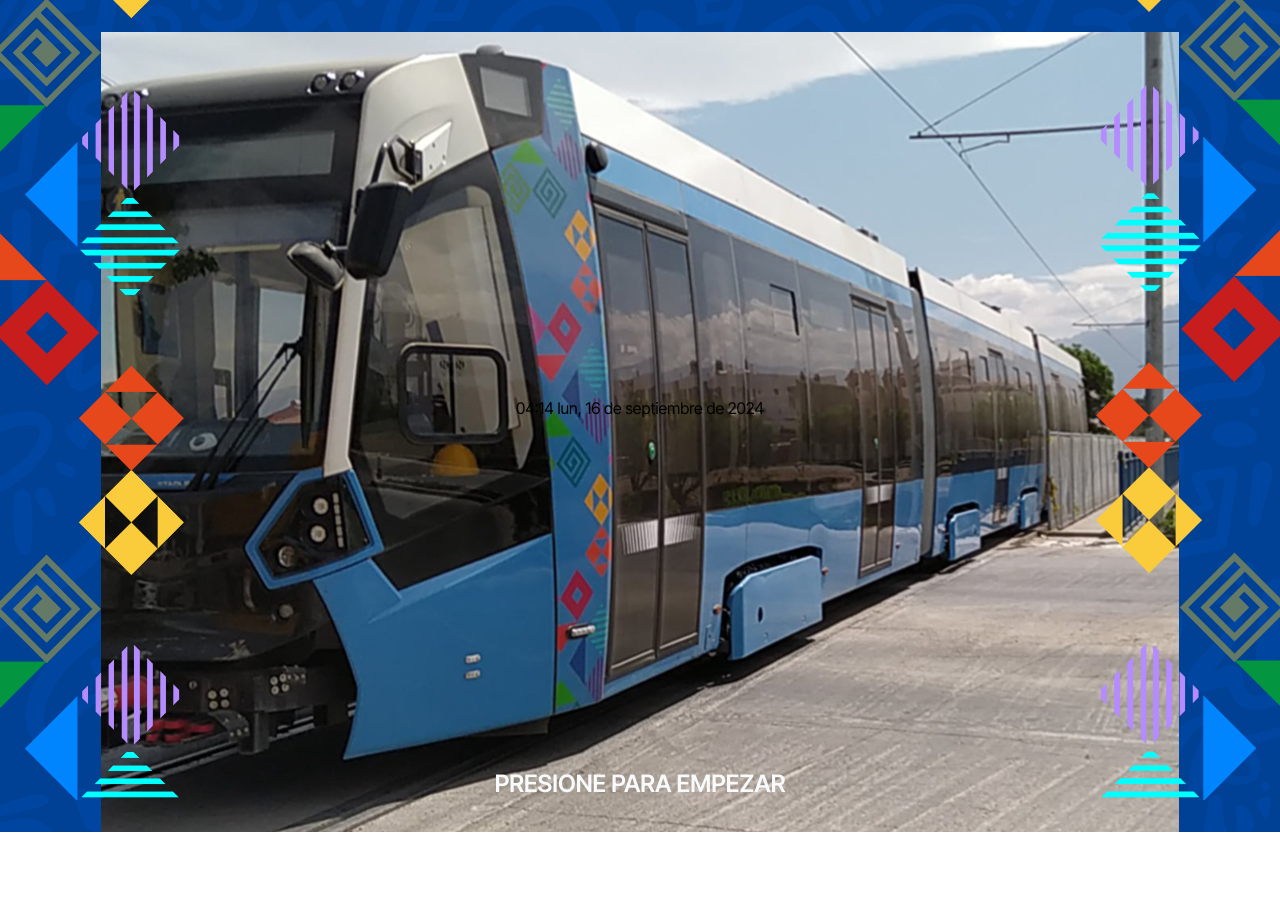
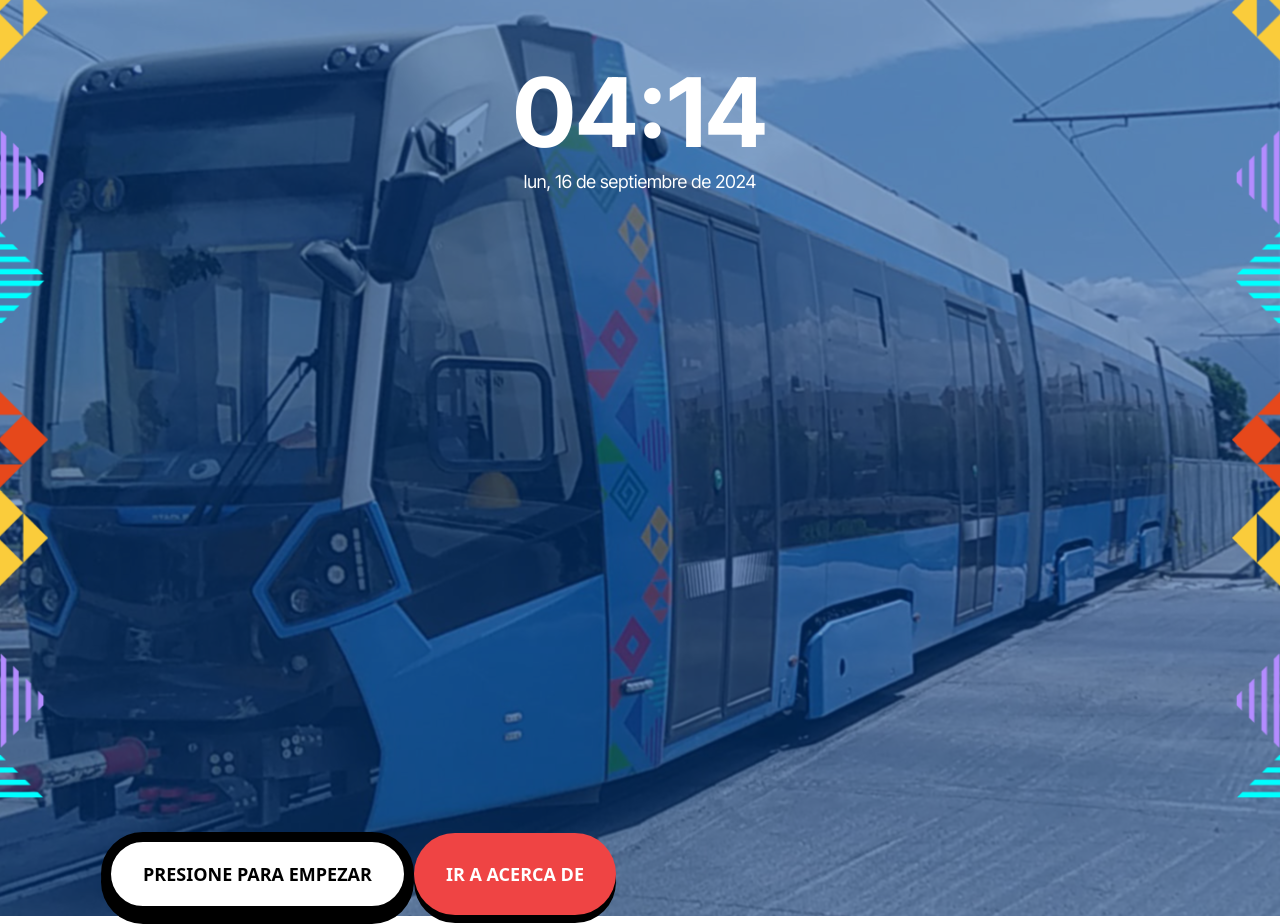
Before and after one commit to MaverickDev07/Front-MiTren, a React (Vite) app: page / in a window 1280 px wide. Before the commit the page ends 832 px from the top, so only its background shows below. Built offline with nearby package versions, Linux system fonts and the light colour scheme.

Commit message:
Modificaciones: Botonlink DateTimeDisplay BackgroundEffect DecorationLayout HOmeReposePage y tailwind.config

```diff
--- a/src/components/BackgroundEffect.tsx
+++ b/src/components/BackgroundEffect.tsx
@@ -3,20 +3,21 @@ import cn from "classnames"
 import { memo } from "react"
 
 const BackgroundEffect = ({
-  unnotted = false
-}: BackgroundEffectProps) => {
+  unnotted = false,
+  width = 'w-48'
+}: BackgroundEffectProps & { width?: string }) => {
 
   return (
     <>
       <div className={
         cn(
-          "fixed top-0 -left-2 min-h-screen w-48 bg-pattern-left bg-cover bg-right-bottom transition duration-75",
+          "fixed top-0 -left-2 min-h-screen " + width + " bg-pattern-left bg-cover bg-right-bottom transition duration-75",
           unnotted ? 'animate-unnotted-decoration-left': 'animate-notted-decoration-left'
         )}
       ></div>
       <div className={
         cn(
-          "fixed top-0 -right-2 min-h-screen w-48 bg-pattern-right bg-cover bg-left-bottom transition duration-75",
+          "fixed top-0 -right-2 min-h-screen " + width + " bg-pattern-right bg-cover bg-left-bottom transition duration-75",
           unnotted ? 'animate-unnotted-decoration-right': 'animate-notted-decoration-right'
         )}
       ></div>
--- a/src/components/ButtonLink.tsx
+++ b/src/components/ButtonLink.tsx
@@ -6,7 +6,14 @@ const ButtonLink = ({
   children,
   to = "/",
   className = "",
-  type = "button"
+  type = "button",
+  fontSize = "text-2xl", // Prop para tamaño de letra
+  fontFamily = "font-interTight", // Prop para tipografía
+  rounded = "rounded-[44px]", // Prop para redondeo
+  textColor = "text-black", // Prop para color de letra
+  borderColor = "border-black", // Prop para color de borde
+  borderVisible = true, // Prop para visibilidad del borde
+  backgroundColor = "bg-white", // Prop para color de fondo
 }: ButtonLinkProps) => {
   return (
     <NavLink to={to} className="inline-flex relative">
@@ -16,10 +23,16 @@ const ButtonLink = ({
           "relative z-[1]",
           "inline-flex justify-center items-center gap-4 p-8",
           "w-full",
-          "text-2xl uppercase font-interTight font-bold select-none",
-          "rounded-[44px] box-border border-black border-[10px]",
+          fontSize, // Usar la prop fontSize
+          "uppercase",
+          fontFamily, // Usar la prop fontFamily
+          textColor, // Usar la prop textColor
+          "font-bold select-none",
+          rounded, // Usar la prop rounded
+          borderVisible ? `${borderColor} border-[10px]` : "border-0", // Condicional para el borde
+          backgroundColor, // Usar la prop backgroundColor
           "active:translate-y-1 transition duration-[25ms] ease-linear active:opacity-85",
-          "bg-white h-[82px]",
+          "h-[82px]",
           className
         )}
       >
@@ -35,6 +48,13 @@ type ButtonLinkProps = {
   to?: string
   className?: string
   type?: "submit" | "button" | "reset"
+  fontSize?: string // Prop para tamaño de letra
+  fontFamily?: string // Prop para tipografía
+  rounded?: string // Prop para redondeo
+  textColor?: string // Prop para color de letra
+  borderColor?: string // Prop para color de borde
+  borderVisible?: boolean // Prop para visibilidad del borde
+  backgroundColor?: string // Prop para color de fondo
 }
 
 export default ButtonLink
--- a/src/components/DateTimeDisplay.tsx
+++ b/src/components/DateTimeDisplay.tsx
@@ -1,7 +1,12 @@
 import React, { useEffect, useState } from 'react';
 
-const DateTimeDisplay: React.FC = () => {
-  const [dateTime, setDateTime] = useState<string>('');
+type DateTimeDisplayProps = {
+  fontSize?: string; // Prop para controlar el tamaño de la tipografía
+};
+
+const DateTimeDisplay: React.FC<DateTimeDisplayProps> = ({ fontSize = "text-4xl" }) => {
+  const [time, setTime] = useState<string>('');
+  const [date, setDate] = useState<string>('');
 
   const updateDateTime = () => {
     const now = new Date();
@@ -16,7 +21,8 @@ const DateTimeDisplay: React.FC = () => {
       hour: '2-digit',
       minute: '2-digit',
     });
-    setDateTime(`${formattedTime} ${formattedDate}`);
+    setTime(formattedTime);
+    setDate(formattedDate);
   };
 
   useEffect(() => {
@@ -25,7 +31,12 @@ const DateTimeDisplay: React.FC = () => {
     return () => clearInterval(intervalId);
   }, []);
 
-  return <div>{dateTime}</div>
+  return (
+    <div className="flex flex-col items-center h-screen p-8 text-white">
+      <div className={`${fontSize} font-bold mb-2`}>{time}</div>
+      <div className="text-lg">{date}</div>
+    </div>
+  );
 };
 
-export default DateTimeDisplay
+export default DateTimeDisplay;
--- a/src/layouts/DecorationLayout.tsx
+++ b/src/layouts/DecorationLayout.tsx
@@ -1,15 +1,11 @@
-import BackgroundEffect from "@/components/BackgroundEffect"
 import { ReactNode } from "react"
-import { useLocation } from "react-router"
+
 
 const DecorationLayout = ({ children }: DecorationLayoutProps) => {
-  const location = useLocation()
-  const path = location.pathname
-  const unnotted = path !== '/'
 
   return (
-    <div className="w-full min-h-screen bg-mitren-primary bg-doodle bg-cover">
-      <BackgroundEffect unnotted={unnotted} />
+    <div className="relative w-full min-h-screen bg-mitren-primary bg-opacity-890">
+      <div className="absolute inset-0 bg-train bg-cover opacity-50"></div>
       {children}
     </div>
   )
@@ -20,3 +16,22 @@ type DecorationLayoutProps = {
 }
 
 export default DecorationLayout
+
+/* examinar como areglar con esto para crear dos layouts uno de reposo y otro de la aplicacion
+import { ReactNode } from "react"
+
+const DecorationLayout = ({ children }: DecorationLayoutProps) => {
+
+  return (
+    <div className="w-full min-h-screen bg-mitren-primary bg-doodle bg-cover">
+      {children}
+    </div>
+  )
+}
+
+type DecorationLayoutProps = {
+  children: ReactNode
+}
+
+export default DecorationLayout
+*/
--- a/src/pages/home/Repose/HomeReposePage.tsx
+++ b/src/pages/home/Repose/HomeReposePage.tsx
@@ -1,22 +1,32 @@
 import DateTimeDisplay from "@/components/DateTimeDisplay.tsx";
-import Train from "@/assets/brand/train.svg";
+import BackgroundEffect from "@/components/BackgroundEffect"
+import { useLocation } from "react-router"
+import ButtonLink from "@/components/ButtonLink";
+
 const HomeReposePage = () => {
+  const location = useLocation()
+  const path = location.pathname
+  const unnotted = path !== '/'
+
   return (
-    <div
-      className="w-full min-h-screen flex flex-col justify-between bg-gray-800 p-4"
-      style={{
-        backgroundImage:`url(${Train})`,
-        backgroundSize: 'cover',
-        backgroundPosition: 'center',
-        backgroundRepeat: 'no-repeat',
-      }}
-    >
-      <div className="flex-grow flex flex-col justify-center items-center">
-        <DateTimeDisplay />
-      </div>
-      <div className="text-2xl font-semibold text-center text-slate-50 mb-4">
-        <p>PRESIONE PARA EMPEZAR</p>
-      </div>
+    <div className="relative z-10 text-white">
+      <BackgroundEffect unnotted={unnotted} width="w-14" />
+        <DateTimeDisplay fontSize="text-8xl" />
+      <ButtonLink to="/tickets" fontSize="text-lg" fontFamily="font-sans">
+        PRESIONE PARA EMPEZAR
+      </ButtonLink>
+      <ButtonLink
+        to="/about"
+        fontSize="text-lg"
+        fontFamily="font-sans"
+        rounded="rounded-full"
+        textColor="text-white"
+        borderColor="border-black"
+        borderVisible={false}
+        backgroundColor="bg-red-500"
+      >
+        Ir a Acerca de
+      </ButtonLink>
     </div>
   );
 }
--- a/src/pages/home/components/HomeMenu.tsx
+++ b/src/pages/home/components/HomeMenu.tsx
@@ -7,7 +7,7 @@ const HomeMenu = () => {
       <div className="w-full flex flex-col justify-center items-center">
         <img src={MiTrenLogo} alt="Mi Tren Logo" className="w-36 h-36 my-20" />
         <div className="flex flex-col gap-8 w-full sm:w-96">
-          <ButtonLink to="/tickets" className="bg-white h-[82px]">
+          <ButtonLink to="/tickets" className="bg-white h-[82px]" fontSize="text-lg" fontFamily="font-sans">
             COMPRAR TICKET
           </ButtonLink>
           <ButtonLink to="/tarjetanfc" className="bg-white h-[82px]">
--- a/tailwind.config.js
+++ b/tailwind.config.js
@@ -10,6 +10,7 @@ export default {
         doodle: "url('/images/backgrounds/doodle.svg')",
         "pattern-left": "url('/images/brand/pattern-left.webp')",
         "pattern-right": "url('/images/brand/pattern-right.webp')",
+        "train": "url('/images/backgrounds/train.svg')",
       },
       colors: {
         "mitren-primary": "#004195"
```
Also changed, not shown: public/images/backgrounds/train.svg, src/routes/RouterApp.tsx (line endings or trailing spaces).
